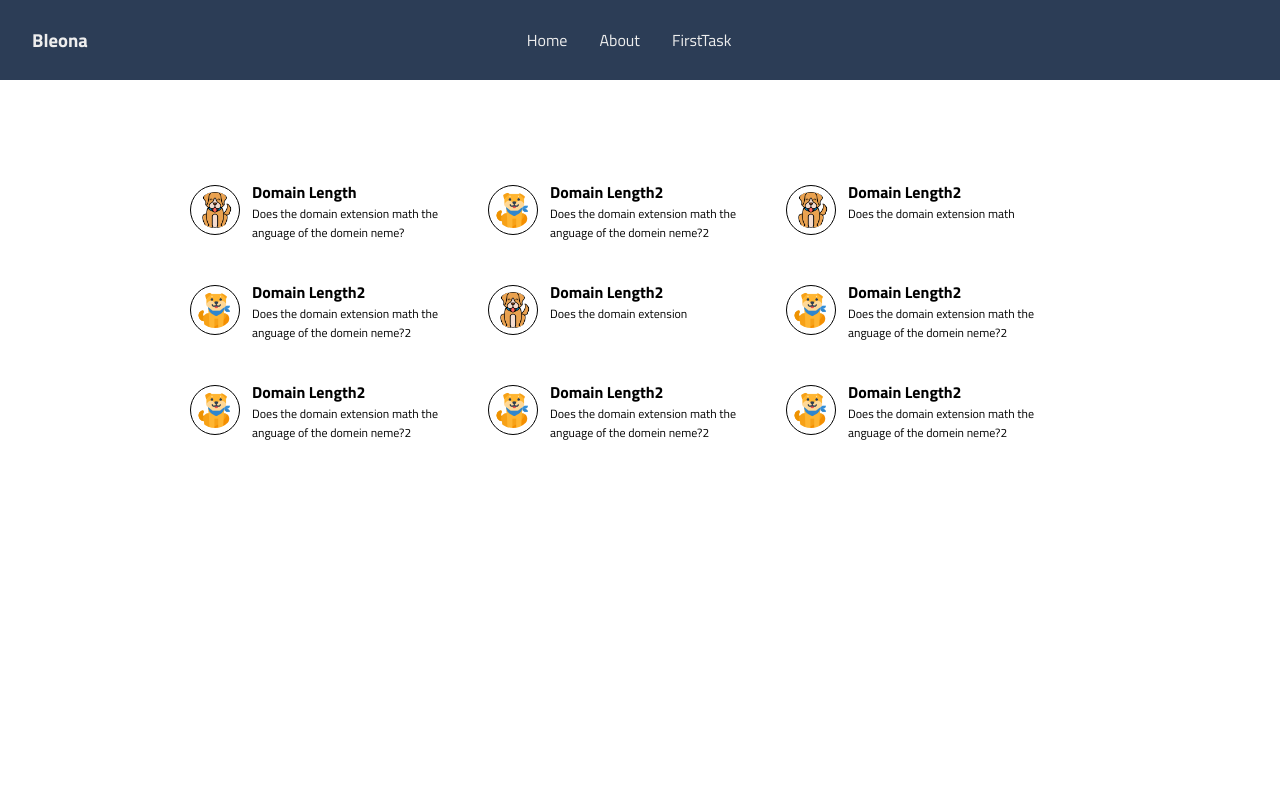
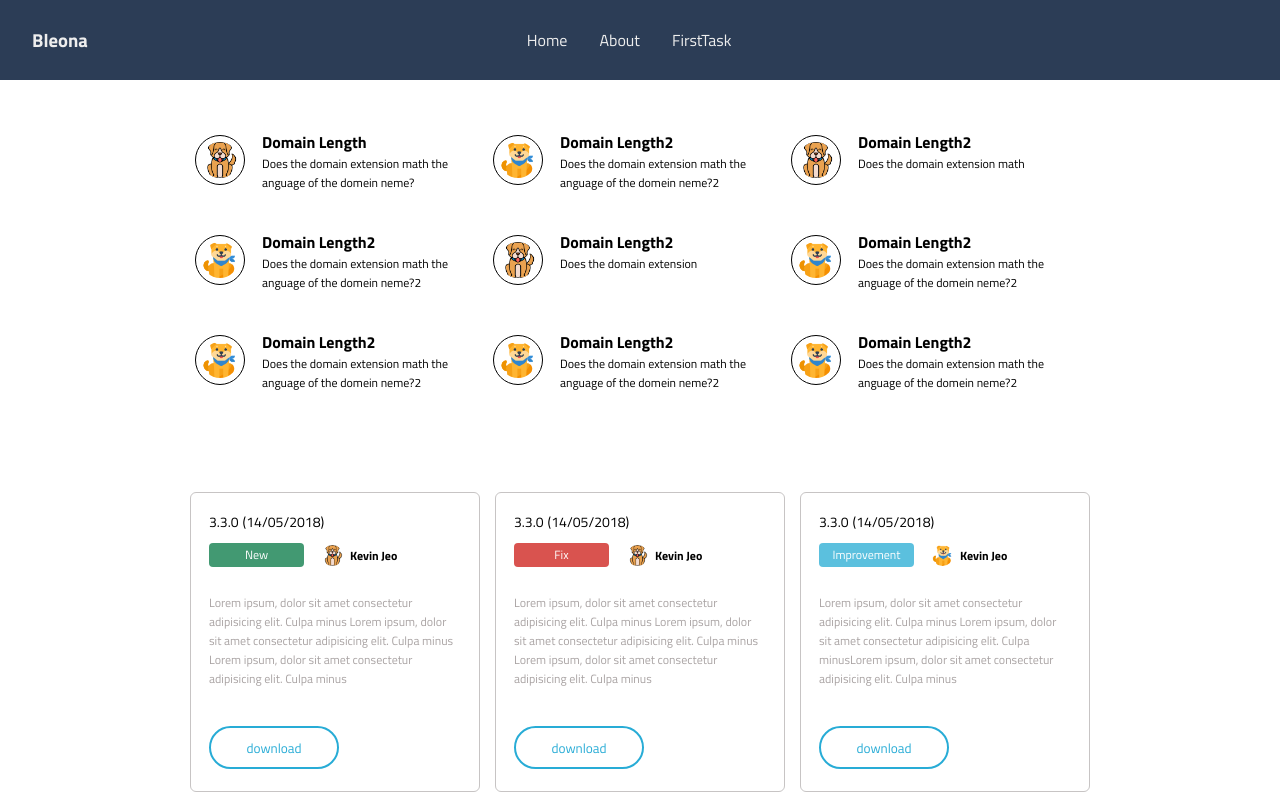
Before and after one commit to BleonaZeqiri/React_js, a React (Create React App) app: page /first-task in a window 1280 px wide. Shown: the top 800 px of the page. Built offline with nearby package versions, Linux system fonts and the light colour scheme.

Commit message:
Add file list component with card layout

```diff
--- /dev/null
+++ b/src/components/Card/Card.jsx
@@ -0,0 +1,21 @@
+import React from "react";
+
+const Card = ({ item }) => {
+  return (
+    <div className="card-content">
+      <div className="card-content__p">
+        <p>{item.document_number}</p>
+        <p>{item.date}</p>
+      </div>
+      <div className="card-content__section">
+        <div className={`type-${item.type.toLowerCase()}`}>{item.type}</div>
+        <img src={item.img} alt="dog" />
+        <p>{item.name}</p>
+      </div>
+      <p className="Paragraph">{item.desc}</p>
+      <button className="card-content__button">download</button>
+    </div>
+  );
+};
+
+export default Card;
--- /dev/null
+++ b/src/components/FileList/FileList.css
@@ -0,0 +1,111 @@
+.File__list {
+  width: 900px;
+  display: grid;
+  grid-template-columns: repeat(3, 1fr);
+  margin: 100px auto;
+  gap: 15px;
+}
+
+.card-content {
+  border: 1px solid #c7c4c4;
+  border-radius: 6px;
+  height: 300px;
+  padding: 18px;
+}
+
+.card-content__section {
+  display: flex;
+  margin-top: 6px;
+}
+
+.card-content__section div {
+  padding: 2px;
+  width: 95px;
+  height: 24px;
+  border-radius: 4px;
+  text-align: center;
+  color: white;
+  margin: 5px 11px 0 0;
+  font-size: 12px;
+}
+
+.type-new {
+  background: #429972;
+}
+
+.type-fix {
+  background: #d9534f;
+}
+
+.type-improvement {
+  background: #5bc0de;
+}
+
+.card-content__section img {
+  width: 25px;
+  height: 25px;
+  border: none;
+  padding: 2px;
+}
+
+.card-content__section p,
+.card-content__p p {
+  align-items: center;
+  font-weight: bold;
+  display: flex;
+}
+
+.Paragraph {
+  margin: 20px 0 38px 0;
+  color: #a9a3a3;
+}
+
+.card-content__button {
+  background: white;
+  width: 130px;
+  height: 43px;
+  border: 2px solid #28acd6;
+  border-radius: 24px;
+  color: #28acd6;
+}
+.card-content__button:hover {
+  background-color: #28acd6;
+  color: white;
+}
+
+.card-content__p {
+  display: flex;
+}
+
+.card-content__p p {
+  font-weight: normal;
+  font-size: 14px;
+  margin-right: 4px;
+}
+
+@media only screen and (max-width: 600px) {
+  .File__list {
+    width: 370px;
+    grid-template-columns: 1fr;
+  }
+
+  .card-content__section div {
+    height: auto;
+    font-size: 14px;
+    margin: 5px 0;
+  }
+
+  .card-content__section img {
+    width: 35px;
+    height: 35px;
+  }
+
+  .card-content__section p {
+    font-size: 14px;
+  }
+
+  .card-content__p p {
+    font-size: 16px;
+    margin-right: 6px;
+  }
+}
--- /dev/null
+++ b/src/components/FileList/FilesList.jsx
@@ -0,0 +1,89 @@
+import React from "react";
+import Card from "../Card/Card";
+import shipa from "../../assets/images/shiba.png";
+import dog from "../../assets/images/dog.png";
+
+import "./FileList.css";
+const file_list = [
+  {
+    document_number: "3.3.0",
+    date: "(14/05/2018)",
+    type: "New",
+    img: dog,
+    name: "Kevin Jeo",
+    desc: " Lorem ipsum, dolor sit amet consectetur adipisicing elit. Culpa minus  Lorem ipsum, dolor sit amet consectetur adipisicing elit. Culpa minus Lorem ipsum, dolor sit amet consectetur adipisicing elit. Culpa minus",
+  },
+  {
+    document_number: "3.3.0",
+    date: "(14/05/2018)",
+    type: "Fix",
+    img: dog,
+    name: "Kevin Jeo",
+    desc: " Lorem ipsum, dolor sit amet consectetur adipisicing elit. Culpa minus  Lorem ipsum, dolor sit amet consectetur adipisicing elit. Culpa minus Lorem ipsum, dolor sit amet consectetur adipisicing elit. Culpa minus",
+  },
+  {
+    document_number: "3.3.0",
+    date: "(14/05/2018)",
+    type: "Improvement",
+    img: shipa,
+    name: "Kevin Jeo",
+    desc: " Lorem ipsum, dolor sit amet consectetur adipisicing elit. Culpa minus Lorem ipsum, dolor sit amet consectetur adipisicing elit. Culpa minusLorem ipsum, dolor sit amet consectetur adipisicing elit. Culpa minus ",
+  },
+  {
+    document_number: "3.3.0",
+    date: "(14/05/2018)",
+    type: "New",
+    img: dog,
+    name: "Kevin Jeo",
+    desc: " Lorem ipsum, dolor sit amet consectetur adipisicing elit. Culpa minus  Lorem ipsum, dolor sit amet consectetur adipisicing elit. Culpa minus Lorem ipsum, dolor sit amet consectetur adipisicing elit. Culpa minus",
+  },
+  {
+    document_number: "3.3.0",
+    date: "(14/05/2018)",
+    type: "Fix",
+    img: dog,
+    name: "Kevin Jeo",
+    desc: " Lorem ipsum, dolor sit amet consectetur adipisicing elit. Culpa minus  Lorem ipsum, dolor sit amet consectetur adipisicing elit. Culpa minus Lorem ipsum, dolor sit amet consectetur adipisicing elit. Culpa minus",
+  },
+  {
+    document_number: "3.3.0",
+    date: "(14/05/2018)",
+    type: "Improvement",
+    img: shipa,
+    name: "Kevin Jeo",
+    desc: " Lorem ipsum, dolor sit amet consectetur adipisicing elit. Culpa minus Lorem ipsum, dolor sit amet consectetur adipisicing elit. Culpa minusLorem ipsum, dolor sit amet consectetur adipisicing elit. Culpa minus ",
+  },
+  {
+    document_number: "3.3.0",
+    date: "(14/05/2018)",
+    type: "New",
+    img: dog,
+    name: "Kevin Jeo",
+    desc: " Lorem ipsum, dolor sit amet consectetur adipisicing elit. Culpa minus  Lorem ipsum, dolor sit amet consectetur adipisicing elit. Culpa minus Lorem ipsum, dolor sit amet consectetur adipisicing elit. Culpa minus",
+  },
+  {
+    document_number: "3.3.0",
+    date: "(14/05/2018)",
+    type: "Fix",
+    img: dog,
+    name: "Kevin Jeo",
+    desc: " Lorem ipsum, dolor sit amet consectetur adipisicing elit. Culpa minus  Lorem ipsum, dolor sit amet consectetur adipisicing elit. Culpa minus Lorem ipsum, dolor sit amet consectetur adipisicing elit. Culpa minus",
+  },
+  {
+    document_number: "3.3.0",
+    date: "(14/05/2018)",
+    type: "Improvement",
+    img: shipa,
+    name: "Kevin Jeo",
+    desc: " Lorem ipsum, dolor sit amet consectetur adipisicing elit. Culpa minus Lorem ipsum, dolor sit amet consectetur adipisicing elit. Culpa minusLorem ipsum, dolor sit amet consectetur adipisicing elit. Culpa minus ",
+  },
+];
+export const FileList = () => {
+  return (
+    <section className="File__list">
+      {file_list?.map((file_list, index) => {
+        return <Card item={file_list} key={`file_list -${index}`} />;
+      })}
+    </section>
+  );
+};
--- a/src/components/TaskItem/TaskItem.css
+++ /dev/null
@@ -1,27 +0,0 @@
-.Items {
-  display: flex;
-  justify-content: center;
-  margin: 100px;
-}
-.box {
-  width: 900px;
-  display: flex;
-  flex-wrap: wrap;
-  gap: 38px;
-}
-.box > * {
-  width: 260px;
-  display: flex;
-  gap: 12px;
-}
-img {
-  width: 50px;
-  height: 50px;
-  border: 1px solid black;
-  border-radius: 35px;
-  padding: 6px;
-  margin: 5px 0px;
-}
-p {
-  font-size: 12px;
-}
--- a/src/components/TaskItem/TaskItem.jsx
+++ b/src/components/TaskItem/TaskItem.jsx
@@ -5,7 +5,7 @@ const TaskItem = ({ item }) => {
     <div>
       <img src={item.img} alt="Dog" />
       <div>
-        <h4>{item.name}</h4>
+        <h4>{item.title}</h4>
         <p>{item.desc}</p>
       </div>
     </div>
--- /dev/null
+++ b/src/components/TaskList/TaskList.css
@@ -0,0 +1,43 @@
+.Task__list {
+  width: 900px;
+  display: flex;
+  flex-wrap: wrap;
+  gap: 38px;
+  margin: 0 auto;
+  margin-top: 50px;
+}
+
+.Task__list > * {
+  width: 260px;
+  display: flex;
+  gap: 12px;
+}
+
+img {
+  width: 50px;
+  height: 50px;
+  border: 1px solid black;
+  border-radius: 35px;
+  padding: 6px;
+  margin: 5px;
+}
+
+p {
+  font-size: 12px;
+}
+
+@media only screen and (max-width: 600px) {
+  .Task__list {
+    width: 370px;
+    flex-direction: column;
+    gap: 20px;
+  }
+
+  .Task__list > * {
+    width: 100%;
+    flex-direction: column;
+  }
+  p {
+    font-size: 14px;
+  }
+}
--- /dev/null
+++ b/src/components/TaskList/TaskList.jsx
@@ -0,0 +1,61 @@
+import React from "react";
+import shipa from "../../assets/images/shiba.png";
+import dog from "../../assets/images/dog.png";
+import TaskItem from "../TaskItem/TaskItem";
+import "./TaskList.css";
+const tasks = [
+  {
+    title: "Domain Length",
+    desc: "Does the domain extension math the anguage of the domein neme?",
+    img: dog,
+  },
+  {
+    title: "Domain Length2",
+    desc: "Does the domain extension math the anguage of the domein neme?2 ",
+    img: shipa,
+  },
+  {
+    title: "Domain Length2",
+    desc: "Does the domain extension math  ",
+    img: dog,
+  },
+  {
+    title: "Domain Length2",
+    desc: "Does the domain extension math the anguage of the domein neme?2 ",
+    img: shipa,
+  },
+  {
+    title: "Domain Length2",
+    desc: "Does the domain extension  ",
+    img: dog,
+  },
+  {
+    title: "Domain Length2",
+    desc: "Does the domain extension math the anguage of the domein neme?2 ",
+    img: shipa,
+  },
+  {
+    title: "Domain Length2",
+    desc: "Does the domain extension math the anguage of the domein neme?2 ",
+    img: shipa,
+  },
+  {
+    title: "Domain Length2",
+    desc: "Does the domain extension math the anguage of the domein neme?2 ",
+    img: shipa,
+  },
+  {
+    title: "Domain Length2",
+    desc: "Does the domain extension math the anguage of the domein neme?2 ",
+    img: shipa,
+  },
+];
+export const TaskList = () => {
+  return (
+    <section className="Task__list">
+      {tasks?.map((task, index) => {
+        return <TaskItem item={task} key={`task-${index}`} />;
+      })}
+    </section>
+  );
+};
--- a/src/pages/FirstTask.jsx
+++ b/src/pages/FirstTask.jsx
@@ -1,65 +1,12 @@
 import React from "react";
-import TaskItem from "../components/TaskItem/TaskItem";
-import dog from "../assets/images/dog.png";
-import shipa from "../assets/images/shiba.png";
+import { TaskList } from "../components/TaskList/TaskList";
+import { FileList } from "../components/FileList/FilesList";
 
-import "./../components/TaskItem/TaskItem.css";
-
-const TaskList = [
-  {
-    name: "Domain Length",
-    desc: "Does the domain extension math the anguage of the domein neme?",
-    img: dog,
-  },
-  {
-    name: "Domain Length2",
-    desc: "Does the domain extension math the anguage of the domein neme?2 ",
-    img: shipa,
-  },
-  {
-    name: "Domain Length2",
-    desc: "Does the domain extension math  ",
-    img: dog,
-  },
-  {
-    name: "Domain Length2",
-    desc: "Does the domain extension math the anguage of the domein neme?2 ",
-    img: shipa,
-  },
-  {
-    name: "Domain Length2",
-    desc: "Does the domain extension  ",
-    img: dog,
-  },
-  {
-    name: "Domain Length2",
-    desc: "Does the domain extension math the anguage of the domein neme?2 ",
-    img: shipa,
-  },
-  {
-    name: "Domain Length2",
-    desc: "Does the domain extension math the anguage of the domein neme?2 ",
-    img: shipa,
-  },
-  {
-    name: "Domain Length2",
-    desc: "Does the domain extension math the anguage of the domein neme?2 ",
-    img: shipa,
-  },
-  {
-    name: "Domain Length2",
-    desc: "Does the domain extension math the anguage of the domein neme?2 ",
-    img: shipa,
-  },
-];
 export const FirstTask = () => {
   return (
-    <div className="Items">
-      <div className="box">
-        {TaskList.map((task) => {
-          return <TaskItem item={task} />;
-        })}
-      </div>
-    </div>
+    <main>
+      <TaskList />
+      <FileList />
+    </main>
   );
 };
```
